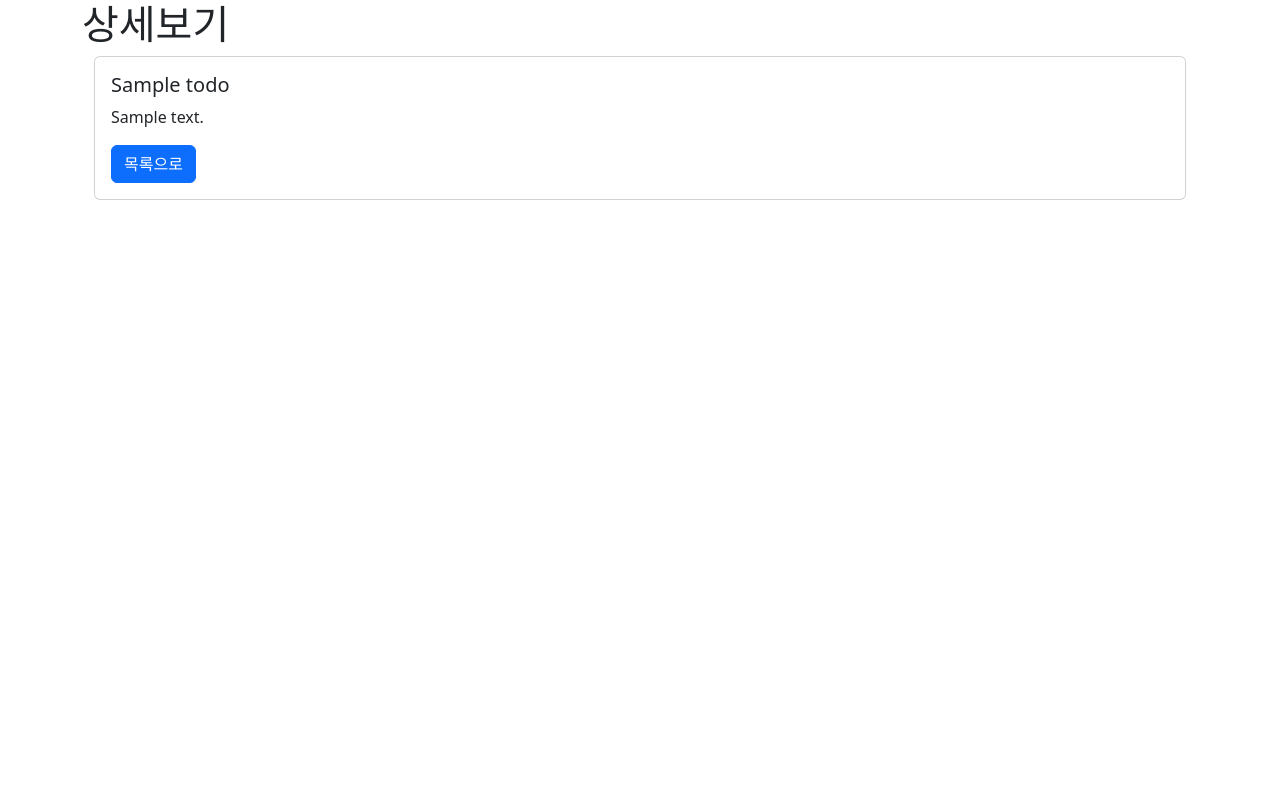
After one commit to dbsgh431/TODO, a Django app: template mytodo/todo/templates/todo/todo_detail.html in a window 1280 px wide. The commit adds this page. Run offline with Django 4.2, Linux system fonts and the light colour scheme; the template is opened without the code that fills it: most values are stand-ins (such as "Sample title", 1, 10 or a date in 2020); some libraries are stand-ins or nearby versions.

Commit message:
상세 조회 및 할 일 생성 기능 작성

```diff
--- /dev/null
+++ b/mytodo/todo/templates/todo/todo_detail.html
@@ -0,0 +1,25 @@
+<html>
+    <head>
+        <title>TODO LIST</title>
+        <link rel="stylesheet" href="https://maxcdn.bootstrapcdn.com/bootstrap/1.0.0/css/bootstrap.min.css"/>
+        <link rel="stylesheet" href="https://cdn.jsdelivr.net/npm/bootstrap-icons@1.7.1/font/bootstrap-icons/css"/>
+    </head>
+    <body>
+    <div class="container">
+        <h1>상세보기</h1>
+        <div class="container">
+            <div class="row">
+                <div class="col-md-12">
+                    <div class="card">
+                        <div class="card-body">
+                            <h5 class="card-title">{{todo.title}}</h5>
+                            <p class="card-text">{{todo.description}}</p>
+                            <a href="{% url 'todo_list' %}" class="btn btn-primary">목록으로</a>
+                        </div>
+                    </div>
+                </div>
+            </div>
+        </div>
+    </div>
+    </body>
+</html>
--- a/mytodo/todo/templates/todo/todo_list.html
+++ b/mytodo/todo/templates/todo/todo_list.html
@@ -8,13 +8,13 @@
         <div class="container"></div>
             <h1>TODO LIST</h1>
             <p>
-                <a href=""><i class="bi-plus"></i>할 일 추가</a>
+                <a href="post"><i class="bi-plus"></i>할 일 추가</a>
                 <a href="" class="btn btn-primary" style="float:right">완료한 할 일 목록</a>
             </p>
             <ul class="list-group">
                 {% for todo in todos %}
                 <li class="list-group-item">
-                    <a href="">{{todo.title}}</a>
+                    <a href="/{{todo.pk}}">{{todo.title}}</a>
                 {% if todo.important %}
                     <span class="badge badge-danger">!</span>
                 {% endif %}
--- a/mytodo/todo/urls.py
+++ b/mytodo/todo/urls.py
@@ -4,4 +4,6 @@ from . import views
 urlpatterns = [
     path('admin/', admin.site.urls),
     path('',views.todo_list, name='todo_list'),
+    path('<int:pk>/',views.todo_detail, name='todo_detail'),
+    path('post/',views.todo_post,name='todo_post'),
 ]
```
Also changed, not shown: mytodo/todo/forms.py (+7 -0 lines), mytodo/todo/templates/todo/todo_post.html (added, +29 -0 lines), mytodo/todo/views.py (+17 -1 lines), mytodo/db.sqlite3.
